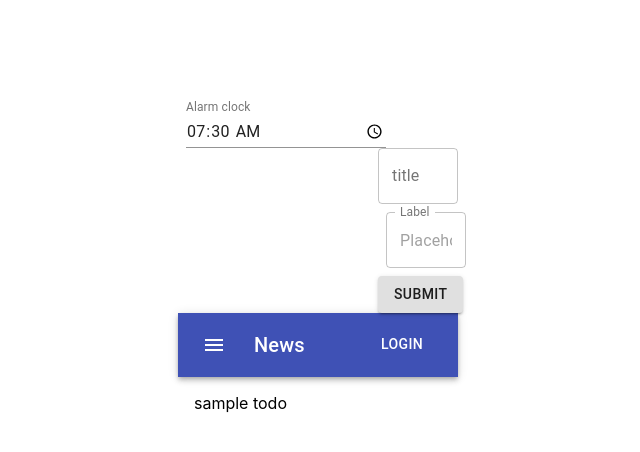
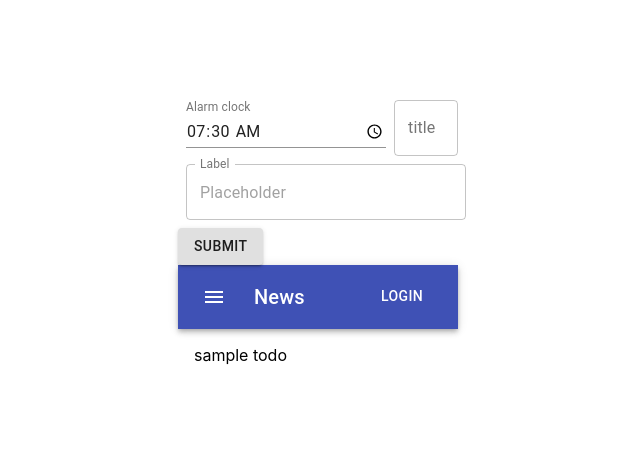
Before and after one commit to yutech941/ToDoList, a React (Create React App) app: page / in a window 1280 px wide. Shown: the top 452 px of the page, without its empty margins (322-962 px from the left). Built offline with nearby package versions, Linux system fonts and the light colour scheme.

Commit message:
UI修正

```diff
--- a/src/components/App.js
+++ b/src/components/App.js
@@ -41,11 +41,7 @@ export default class App extends React.Component {
             margin: "100px 500px 0 500px",
           }}
         >
-          <TimeCreator />
-
-          <div style={{ marginLeft: "200px" }}>
-            <TodoCreator callBackAddTask={this.callBackAddTask} />
-          </div>
+          <TodoCreator callBackAddTask={this.callBackAddTask} />
 
           <ButtonAppBar />
 
--- a/src/components/TodoCreator.js
+++ b/src/components/TodoCreator.js
@@ -1,6 +1,17 @@
 import React from "react";
 import TextField from "@material-ui/core/TextField";
 import Button from "@material-ui/core/Button";
+import TimeCreator from "./TimeCreator";
+
+const styles = {
+  flexDirection: {
+    display: "flex",
+    flexDirection: "rowReverse",
+  },
+  submitButton: {
+    width: "100%",
+  },
+};
 
 export default class TodoCreator extends React.Component {
   constructor(props) {
@@ -11,27 +22,27 @@ export default class TodoCreator extends React.Component {
     this.handleChange = this.handleChange.bind(this);
     this.handleKeyUp = this.handleKeyUp.bind(this);
   }
-
   handleChange(e) {
     this.setState({
       val: e.target.value,
     });
   }
-
   handleKeyUp(e) {
     if (e.keyCode === 13 && e.shiftKey === true) {
       const val = e.target.value;
-
       this.setState({
         val: "",
       });
       this.props.callBackAddTask(val);
     }
   }
-
   render() {
     return (
       <div>
+        <div style={styles.flexDirection}>
+          {/*日付表示*/}
+          <TimeCreator />
+
           <TextField
             id="outlined-basic"
             label="title"
@@ -40,6 +51,7 @@ export default class TodoCreator extends React.Component {
             onChange={this.handleChange}
             onKeyUp={this.handleKeyUp}
           />
+        </div>
 
         <TextField
           id="outlined-full-width"
@@ -54,7 +66,9 @@ export default class TodoCreator extends React.Component {
           variant="outlined"
         />
 
+        <div style={styles.submitButton}>
           <Button variant="contained">Submit</Button>
+        </div>
       </div>
     );
   }
```
Lines whose indentation alone changed are shown as unchanged.
